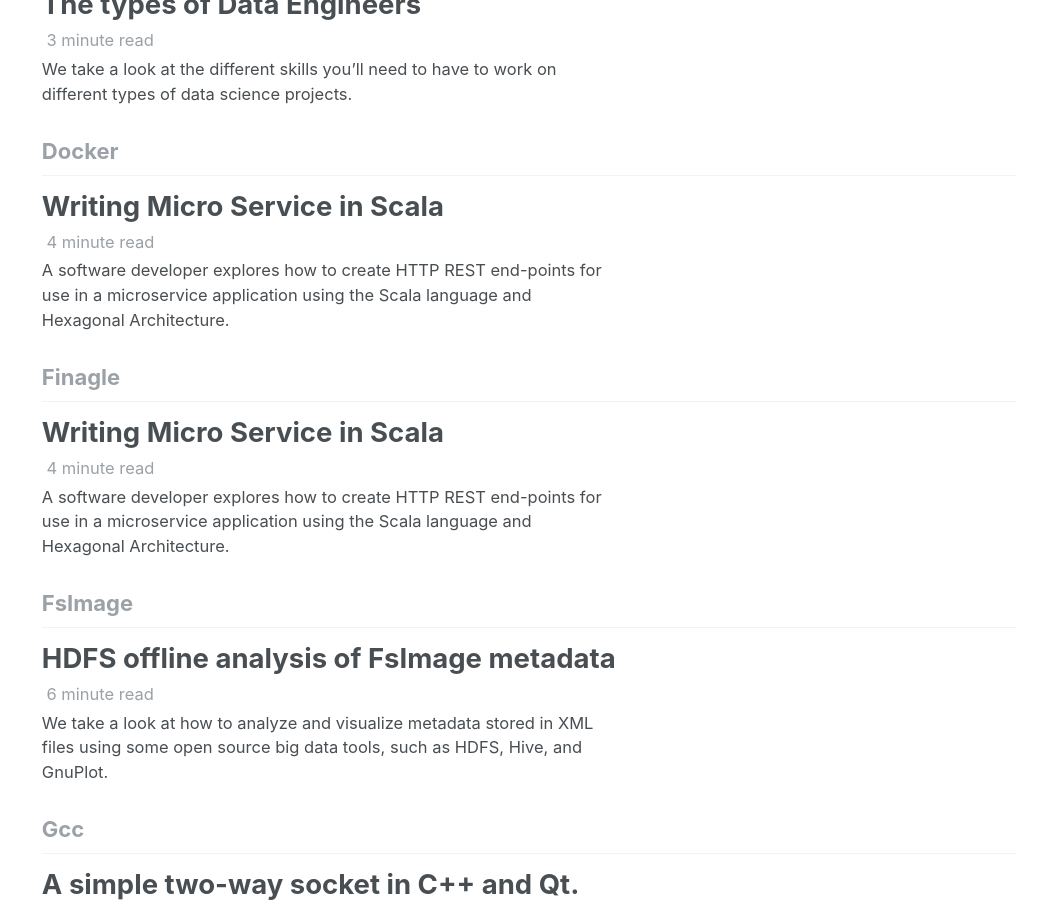
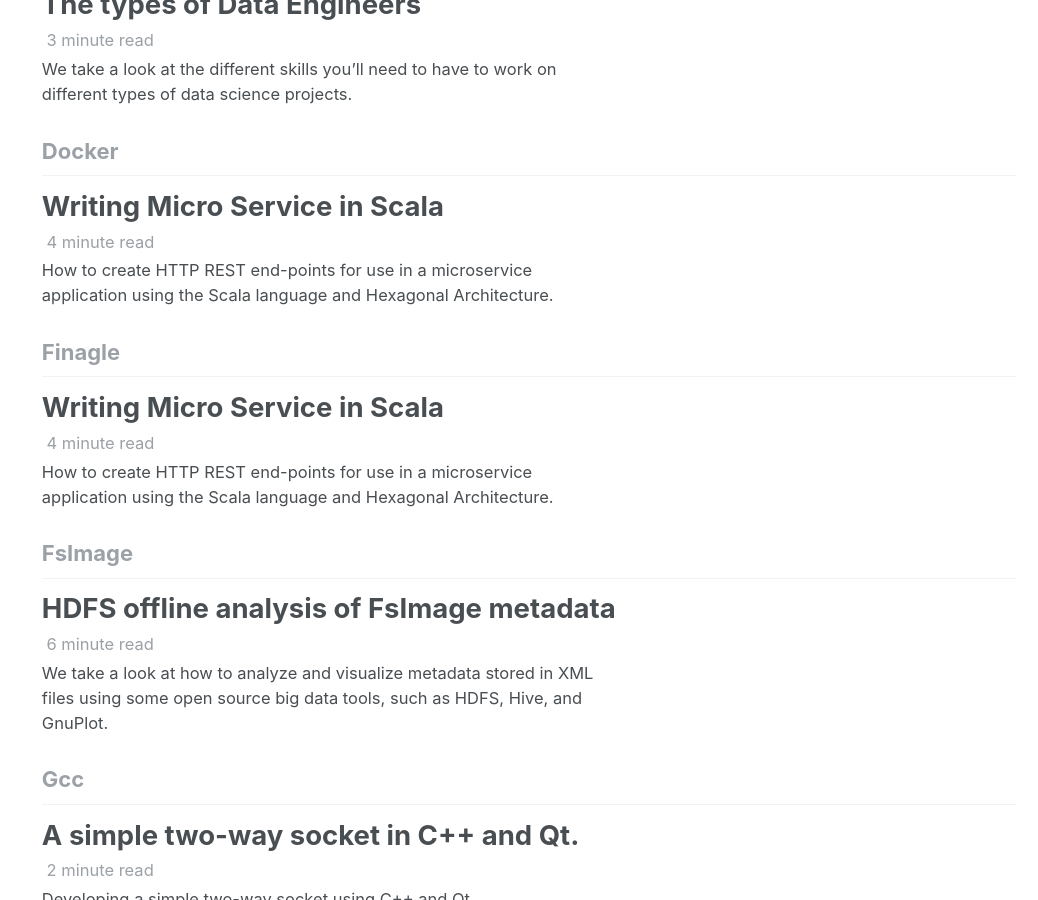
Before and after one commit to edersoncorbari/edersoncorbari.github.io, a Jekyll site: the page built from _pages/tag-archive.html, in a window 1280 px wide and 900 px high, scrolled down 1671 px. Shown: the whole window, without its empty margins (242-1280 px from the left). Built offline with Jekyll 4.4.1, drawn with Linux system fonts in a browser that asks for light colours; an icon font too large for the unit is left out; a script bundle is joined from its source files by our own code; library files that are not in the unit come from our copies; some of the changed text lies outside the part shown.

Commit message:
Update 2019-07-07-writing-micro-service-in-scala.md

```diff
--- a/_posts/2019-07-07-writing-micro-service-in-scala.md
+++ b/_posts/2019-07-07-writing-micro-service-in-scala.md
@@ -3,7 +3,7 @@
 title: "Writing Micro Service in Scala"
 categories:
     - Tutorials
-excerpt: A software developer explores how to create HTTP REST end-points for use in a microservice application using the Scala language and Hexagonal Architecture.
+excerpt: How to create HTTP REST end-points for use in a microservice application using the Scala language and Hexagonal Architecture.
 tags:
     - Scala
     - Micro-Services
```
